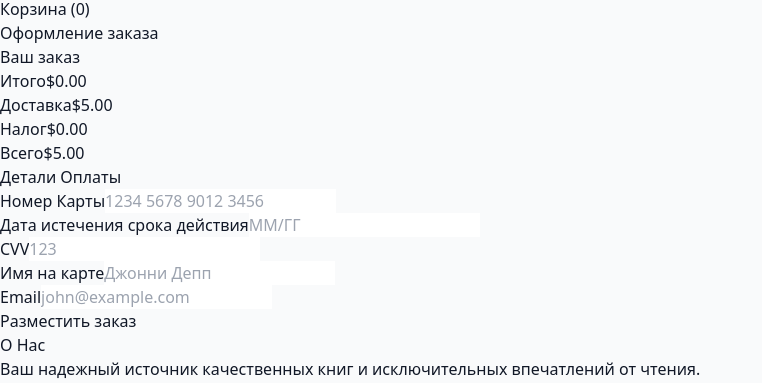
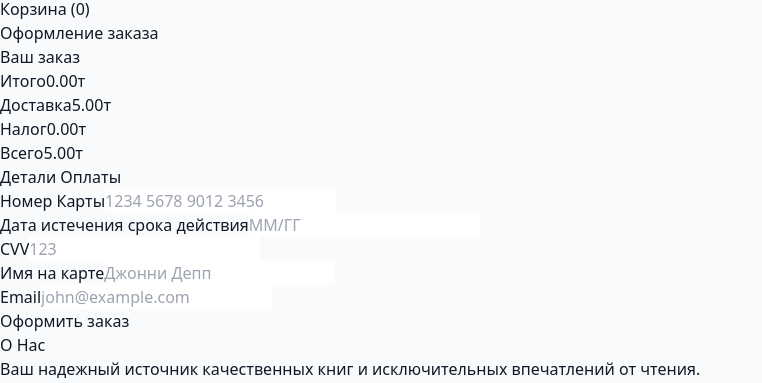
Before and after one commit to Vovchic170/online-book-store, a Vue app: page /checkout in a window 1280 px wide. Shown: the part 141-524 px from the top of the page, without its empty margins (0-762 px from the left). Built offline with nearby package versions, Linux system fonts and the light colour scheme.

Commit message:
Some changes

```diff
--- a/src/App.vue
+++ b/src/App.vue
@@ -54,7 +54,7 @@ const updateQuantity = (bookId, quantity) => {
                     <div v-for="item in cartStore.items" :key="item.id" class="flex items-center space-x-4 py-2 border-b">
                       <div class="flex-1">
                         <h4 class="text-sm font-medium text-gray-900">{{ item.title }}</h4>
-                        <p class="text-sm text-gray-500">${{ item.price }} x {{ item.quantity }}</p>
+                        <p class="text-sm text-gray-500">{{ item.price }} x {{ item.quantity }}</p>
                       </div>
                       <div class="flex items-center space-x-2">
                         <button @click="updateQuantity(item.id, item.quantity - 1)" class="text-gray-500 hover:text-gray-700">-</button>
@@ -69,10 +69,10 @@ const updateQuantity = (bookId, quantity) => {
                     </div>
                     <div class="mt-4 pt-4 border-t">
                       <div class="flex justify-between items-center">
-                        <span class="font-medium">Total:</span>
-                        <span class="font-bold text-primary-600">${{ cartStore.totalPrice.toFixed(2) }}</span>
+                        <span class="font-medium">Всего:</span>
+                        <span class="font-bold text-primary-600">{{ cartStore.totalPrice.toFixed(2) }}</span>
                       </div>
-                      <router-link to="/checkout" class="btn btn-primary w-full mt-4 block text-center">Checkout</router-link>
+                      <router-link to="/checkout" class="btn btn-primary w-full mt-4 block text-center">Перейти к оплате</router-link>
                     </div>
                   </div>
                 </div>
--- a/src/stores/cart.js
+++ b/src/stores/cart.js
@@ -21,7 +21,7 @@ export const useCartStore = defineStore('cart', () => {
     } else {
       items.value.push({ ...book })
     }
-    showToastMessage(`${book.title} added to cart`)
+    showToastMessage(`${book.title} добавлено в корзину`)
   }
 
   const removeItem = (bookId) => {
--- a/src/views/Books.vue
+++ b/src/views/Books.vue
@@ -138,9 +138,9 @@
               <router-link :to="'/book/' + book.id">
                 <h3 class="text-lg font-semibold text-gray-900">{{ book.title }}</h3>
                 <p class="text-gray-600">{{ book.author }}</p>
-              </router-link>пше ыефег
+              </router-link>
               <div class="mt-2 flex items-center justify-between">
-                <span class="text-primary-600 font-semibold">${{ book.price }}</span>
+                <span class="text-primary-600 font-semibold">{{ book.price }}т</span>
                 <button class="btn btn-primary" @click="addToCart(book)">Добавить в корзину</button>
               </div>
             </div>
@@ -272,7 +272,7 @@ const allBooks = ref([
     title: 'Эгоистичный Ген',
     author: 'Ричард Докинз',
     price: 14.99,
-    category: 'Научка',
+    category: 'Наука',
     cover: 'https://images.unsplash.com/photo-1532012197267-da84d127e765?ixlib=rb-1.2.1&auto=format&fit=crop&w=400&q=80'
   },
   {
--- a/src/views/Checkout.vue
+++ b/src/views/Checkout.vue
@@ -23,19 +23,19 @@
           <div class="mt-6 pt-6 border-t">
             <div class="flex justify-between items-center mb-2">
               <span class="text-gray-600">Итого</span>
-              <span class="font-medium">${{ cartStore.totalPrice.toFixed(2) }} </span>
+              <span class="font-medium">{{ cartStore.totalPrice.toFixed(2) }}т </span>
             </div>
             <div class="flex justify-between items-center mb-2">
               <span class="text-gray-600">Доставка</span>
-              <span class="font-medium">$5.00</span>
+              <span class="font-medium">5.00т</span>
             </div>
             <div class="flex justify-between items-center mb-2">
               <span class="text-gray-600">Налог</span>
-              <span class="font-medium">${{ (cartStore.totalPrice * 0.1).toFixed(2) }}</span>
+              <span class="font-medium">{{ (cartStore.totalPrice * 0.1).toFixed(2) }}т</span>
             </div>
             <div class="flex justify-between items-center text-lg font-bold mt-4 pt-4 border-t">
               <span>Всего</span>
-              <span class="text-primary-600">${{ (cartStore.totalPrice + 5 + cartStore.totalPrice * 0.1).toFixed(2) }}</span>
+              <span class="text-primary-600">{{ (cartStore.totalPrice + 5 + cartStore.totalPrice * 0.1).toFixed(2) }}т</span>
             </div>
           </div>
         </div>
@@ -68,7 +68,7 @@
               <label class="block text-sm font-medium text-gray-700 mb-1">Email</label>
               <input type="email" placeholder="john@example.com" class="w-full px-4 py-2 rounded-md border border-gray-300 focus:outline-none focus:ring-2 focus:ring-primary-500">
             </div>
-            <button type="submit" class="btn btn-primary w-full">Разместить заказ</button>
+            <button type="submit" class="btn btn-primary w-full">Оформить заказ</button>
           </form>
         </div>
       </div>
--- a/src/views/Home.vue
+++ b/src/views/Home.vue
@@ -1,6 +1,6 @@
 <template>
   <div>
-     <!-- Раздел героев -->
+     <!-- Раздел Hero -->
     <section class="bg-primary-600 text-white py-16">
       <div class="max-w-7xl mx-auto px-4 sm:px-6 lg:px-8">
         <div class="text-center">
@@ -70,7 +70,7 @@ const featuredBooks = ref([
     id: 1,
     title: 'Великий Гэтсби',
     author: 'Ф. Скотт Фицджеральд',
-    price: 14.99,
+    price: 2500,
     cover: 'https://images.unsplash.com/photo-1544947950-fa07a98d237f?ixlib=rb-1.2.1&auto=format&fit=crop&w=400&q=80'
   },
   {
@@ -97,7 +97,7 @@ const featuredBooks = ref([
 ])
 
 const categories = ref([
-  { id: 1, name: 'Научка', icon: '📚' },
+  { id: 1, name: 'Фантастика', icon: '📚' },
   { id: 2, name: 'Роман', icon: '📖' },
   { id: 3, name: 'Наука', icon: '🔬' },
   { id: 4, name: 'Исторические', icon: '⏳' }
```
Also changed, not shown: src/views/Categories.vue (line endings or trailing spaces).
